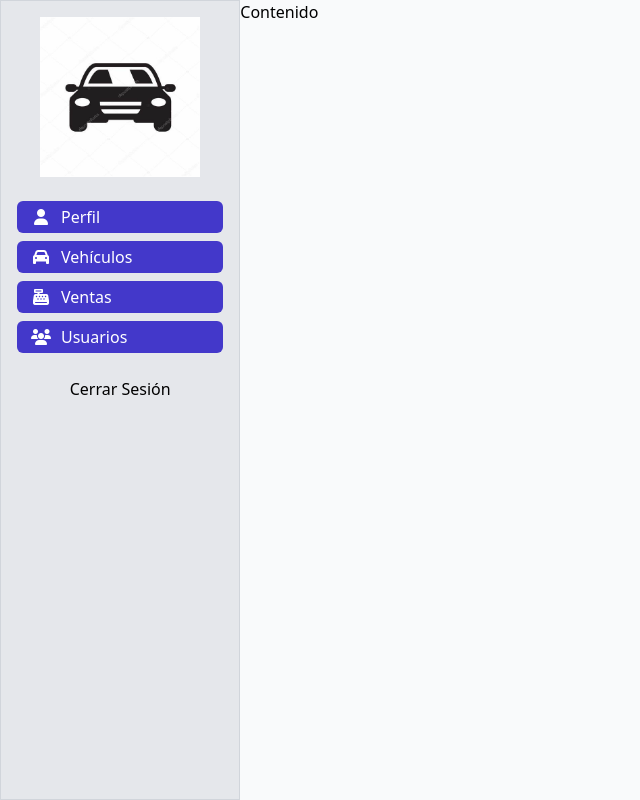
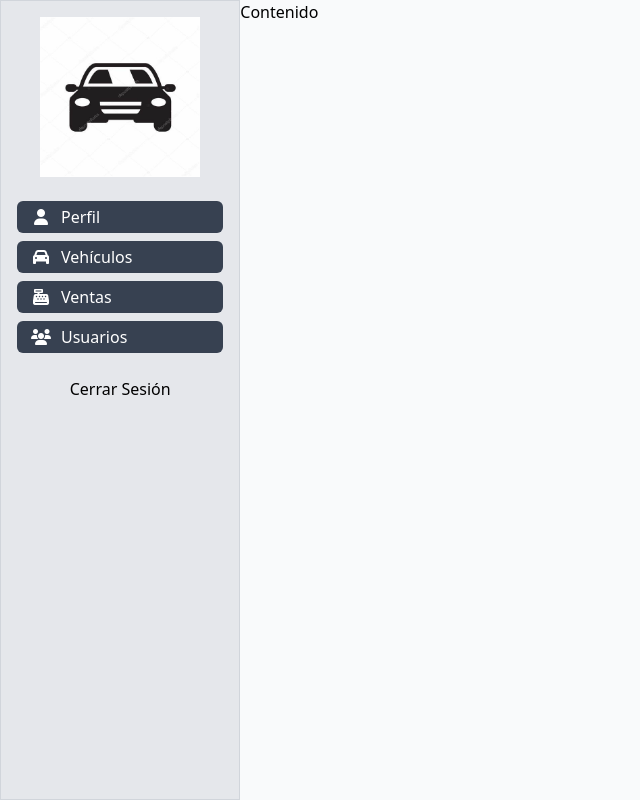
Before and after one commit to pipesierrae/sellstorefsfront, a React (Create React App) app: page /admin in a window 1280 px wide. Shown: the whole page, without its empty margins (0-640 px from the left). Built offline with nearby package versions, Linux system fonts and the light colour scheme.

Commit message:
Agregar metodos a vehiculos

```diff
--- a/package.json
+++ b/package.json
@@ -8,6 +8,7 @@
     "@testing-library/react": "^11.1.0",
     "@testing-library/user-event": "^12.1.10",
     "axios": "^0.24.0",
+    "nanoid": "^3.1.30",
     "react": "^17.0.2",
     "react-dom": "^17.0.2",
     "react-router-dom": "^5.3.0",
--- a/src/components/Sidebar.jsx
+++ b/src/components/Sidebar.jsx
@@ -1,6 +1,7 @@
 import React from 'react';
 import ImagenLogo from './ImagenLogo';
 import { Link } from 'react-router-dom';
+import useActiveRoute from 'hooks/useActiveRoute';
 
 const Sidebar = () => {
   return (
@@ -21,9 +22,14 @@
 };
 
 const Ruta = ({ icono, ruta, nombre }) => {
+  const isActive = useActiveRoute(ruta);
   return (
     <Link to={ruta}>
-      <button className='p-1 my-2 bg-indigo-700 hover:bg-indigo-900 flex w-full items-center text-white rounded-md'>
+      <button
+        className={`p-1 my-2  bg-${
+          isActive ? 'indigo' : 'gray'
+        }-700 hover:bg-indigo-900 flex w-full items-center text-white rounded-md`}
+      >
         <i className={`${icono} w-10`} />
         {nombre}
       </button>
--- /dev/null
+++ b/src/hooks/useActiveRoute.js
@@ -0,0 +1,19 @@
+import { useState, useEffect } from 'react';
+import { useLocation } from 'react-router';
+
+const useActiveRoute = (ruta) => {
+  const location = useLocation();
+  const [isActive, setIsActive] = useState(false);
+
+  useEffect(() => {
+    if (location.pathname.includes(ruta)) {
+      setIsActive(true);
+    } else {
+      setIsActive(false);
+    }
+  }, [location, ruta]);
+
+  return isActive;
+};
+
+export default useActiveRoute;
```
